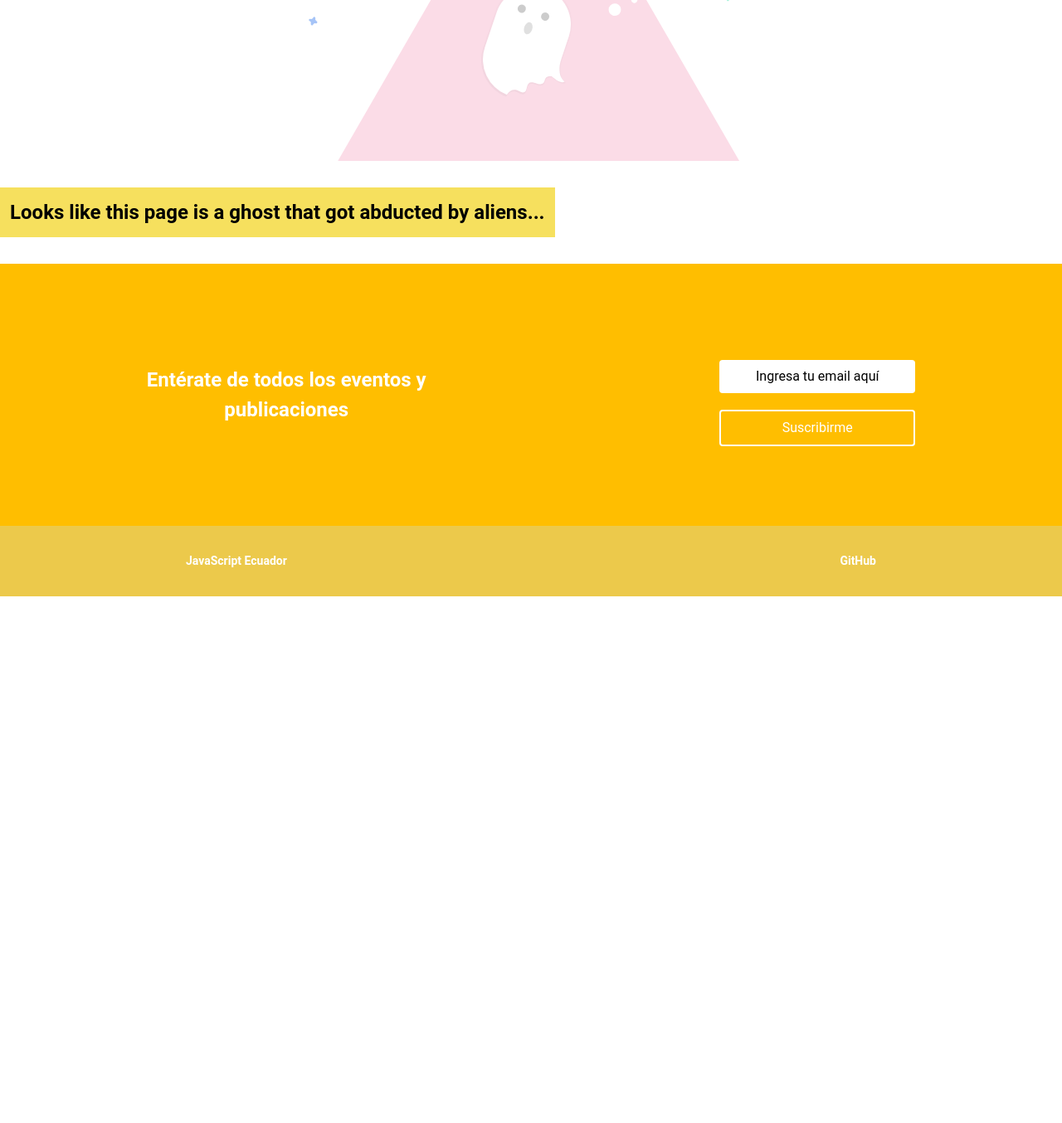
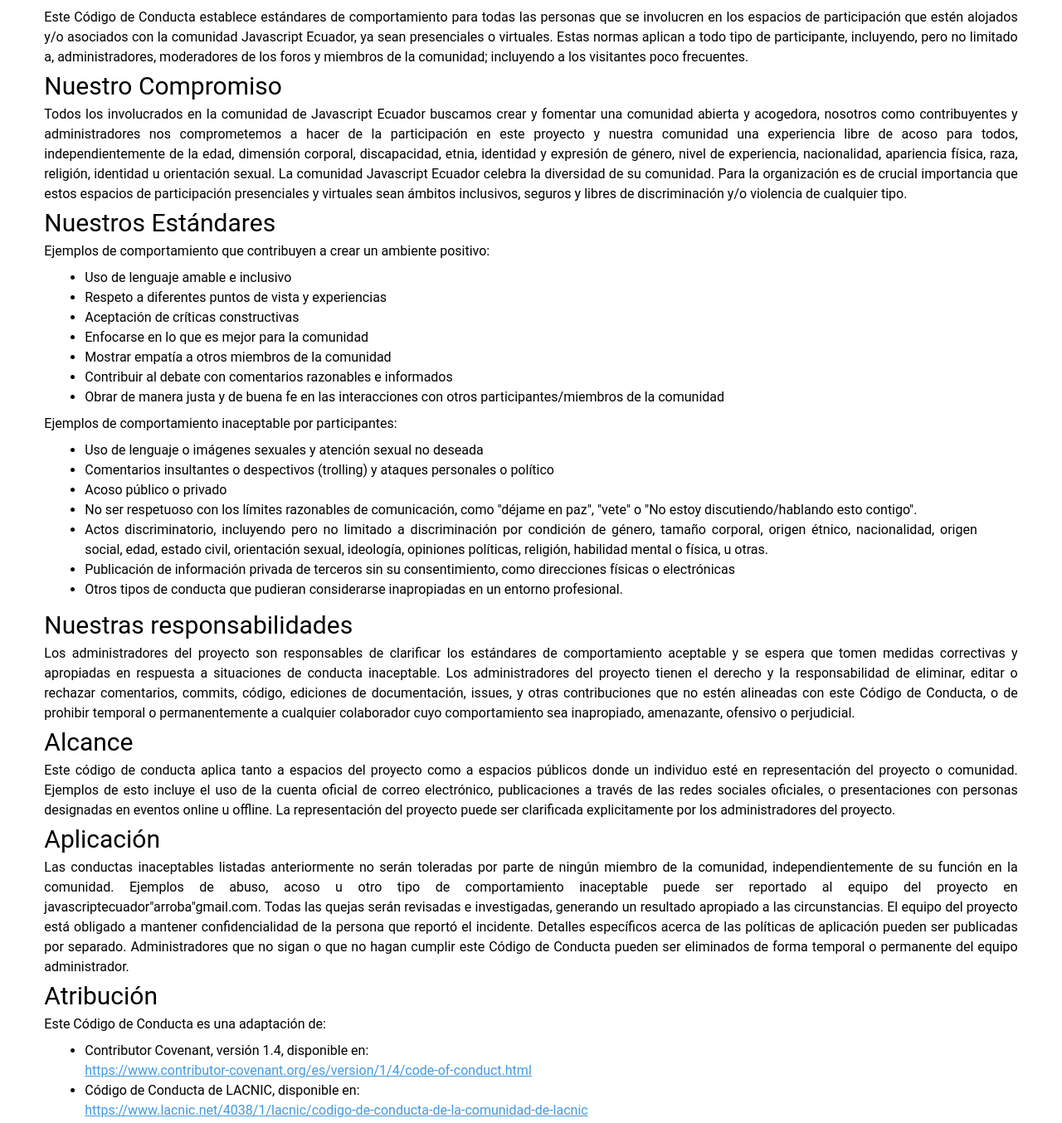
Before and after one commit to javascriptecuador/web, a Gatsby site: page /code-of-conduct in a window 1280 px wide. Before the commit this address had no page. Shown: the part 460-1814 px from the top of the page at 83% size. Before the commit the page ends 1179 px from the top, so only its background shows below. Built offline with nearby package versions, Linux system fonts and the light colour scheme; Gatsby itself is replaced by a stand-in of ours.

Commit message:
feat(codigo de conducta): sin problemas

```diff
--- a/src/components/header.js
+++ b/src/components/header.js
@@ -17,9 +17,7 @@
     <header className="bg-transparent">
       <div className="flex flex-wrap items-center justify-between max-w-4xl p-4 mx-auto md:p-8">
         <Link to="/">
-          <h4 className="flex items-center text-black no-underline">
-            Inicio
-          </h4>
+          <h4 className="flex items-center text-black no-underline">Inicio</h4>
         </Link>
 
         <button
@@ -51,7 +49,7 @@
               title: `Blog`,
             },
             {
-              route: `/codigo-de-conducta`,
+              route: `/code-of-conduct`,
               title: `Código de Conducta`,
             },
             {
@@ -71,6 +69,6 @@
       </div>
     </header>
   );
-}
+};
 
 export default Header;
--- /dev/null
+++ b/src/pages/code-of-conduct.js
@@ -0,0 +1,178 @@
+import React from "react";
+import codeConductImg from "../images/code-of-conduct.svg";
+import Layout from "../components/layout/layout";
+const codeConduct = () => {
+  return (
+    <div>
+      <Layout>
+        <h2 className="text-center mt-4">Code of conduct</h2>
+        <img className="mx-auto my-5" src={codeConductImg} />
+        <p className="text-justify  w-11/12 mx-auto">
+          Este Código de Conducta establece estándares de comportamiento para
+          todas las personas que se involucren en los espacios de participación
+          que estén alojados y/o asociados con la comunidad Javascript Ecuador,
+          ya sean presenciales o virtuales. Estas normas aplican a todo tipo de
+          participante, incluyendo, pero no limitado a, administradores,
+          moderadores de los foros y miembros de la comunidad; incluyendo a los
+          visitantes poco frecuentes.
+        </p>
+        <section className="mb-10">
+          <article className="text-justify  w-11/12 mx-auto">
+            <h3 className="w-11/12 m-0 mt-4" style={{ marginBlock: 0 }}>
+              Nuestro Compromiso
+            </h3>
+            <p>
+              Todos los involucrados en la comunidad de Javascript Ecuador
+              buscamos crear y fomentar una comunidad abierta y acogedora,
+              nosotros como contribuyentes y administradores nos comprometemos a
+              hacer de la participación en este proyecto y nuestra comunidad una
+              experiencia libre de acoso para todos, independientemente de la
+              edad, dimensión corporal, discapacidad, etnia, identidad y
+              expresión de género, nivel de experiencia, nacionalidad,
+              apariencia física, raza, religión, identidad u orientación sexual.
+              La comunidad Javascript Ecuador celebra la diversidad de su
+              comunidad. Para la organización es de crucial importancia que
+              estos espacios de participación presenciales y virtuales sean
+              ámbitos inclusivos, seguros y libres de discriminación y/o
+              violencia de cualquier tipo.
+            </p>
+          </article>
+          <article className="text-justify  w-11/12 mx-auto">
+            <h3 className="w-11/12 m-0 mt-4" style={{ marginBlock: 0 }}>
+              Nuestros Estándares
+            </h3>
+            <p>
+              Ejemplos de comportamiento que contribuyen a crear un ambiente
+              positivo:
+            </p>
+            <ul className="list-disc my-2  mx-auto w-11/12">
+              <li>Uso de lenguaje amable e inclusivo </li>
+              <li>Respeto a diferentes puntos de vista y experiencias</li>
+              <li>Aceptación de críticas constructivas</li>
+              <li>Enfocarse en lo que es mejor para la comunidad</li>
+              <li>Mostrar empatía a otros miembros de la comunidad</li>
+              <li>
+                Contribuir al debate con comentarios razonables e informados
+              </li>
+              <li>
+                Obrar de manera justa y de buena fe en las interacciones con
+                otros participantes/miembros de la comunidad
+              </li>
+            </ul>
+            <p>Ejemplos de comportamiento inaceptable por participantes:</p>
+            <ul className="list-disc my-2  mx-auto w-11/12">
+              <li>
+                Uso de lenguaje o imágenes sexuales y atención sexual no deseada
+              </li>
+              <li>
+                Comentarios insultantes o despectivos (trolling) y ataques
+                personales o político
+              </li>
+              <li>Acoso público o privado</li>
+              <li>
+                No ser respetuoso con los límites razonables de comunicación,
+                como "déjame en paz", "vete" o "No estoy discutiendo/hablando
+                esto contigo".
+              </li>
+              <li>
+                Actos discriminatorio, incluyendo pero no limitado a
+                discriminación por condición de género, tamaño corporal, origen
+                étnico, nacionalidad, origen social, edad, estado civil,
+                orientación sexual, ideología, opiniones políticas, religión,
+                habilidad mental o física, u otras.
+              </li>
+              <li>
+                Publicación de información privada de terceros sin su
+                consentimiento, como direcciones físicas o electrónicas
+              </li>
+              <li>
+                Otros tipos de conducta que pudieran considerarse inapropiadas
+                en un entorno profesional.
+              </li>
+            </ul>
+          </article>
+          <article className="text-justify  w-11/12 mx-auto">
+            <h3 className="w-11/12 m-0 mt-4" style={{ marginBlock: 0 }}>
+              Nuestras responsabilidades
+            </h3>
+            <p>
+              Los administradores del proyecto son responsables de clarificar
+              los estándares de comportamiento aceptable y se espera que tomen
+              medidas correctivas y apropiadas en respuesta a situaciones de
+              conducta inaceptable. Los administradores del proyecto tienen el
+              derecho y la responsabilidad de eliminar, editar o rechazar
+              comentarios, commits, código, ediciones de documentación, issues,
+              y otras contribuciones que no estén alineadas con este Código de
+              Conducta, o de prohibir temporal o permanentemente a cualquier
+              colaborador cuyo comportamiento sea inapropiado, amenazante,
+              ofensivo o perjudicial.
+            </p>
+          </article>
+          <article className="text-justify  w-11/12 mx-auto">
+            <h3 className="w-11/12 m-0 mt-4" style={{ marginBlock: 0 }}>
+              Alcance
+            </h3>
+            <p>
+              Este código de conducta aplica tanto a espacios del proyecto como
+              a espacios públicos donde un individuo esté en representación del
+              proyecto o comunidad. Ejemplos de esto incluye el uso de la cuenta
+              oficial de correo electrónico, publicaciones a través de las redes
+              sociales oficiales, o presentaciones con personas designadas en
+              eventos online u offline. La representación del proyecto puede ser
+              clarificada explicitamente por los administradores del proyecto.
+            </p>
+          </article>
+          <article className="text-justify  w-11/12 mx-auto">
+            <h3 className="w-11/12 m-0 mt-4" style={{ marginBlock: 0 }}>
+              Aplicación
+            </h3>
+            <p>
+              Las conductas inaceptables listadas anteriormente no serán
+              toleradas por parte de ningún miembro de la comunidad,
+              independientemente de su función en la comunidad. Ejemplos de
+              abuso, acoso u otro tipo de comportamiento inaceptable puede ser
+              reportado al equipo del proyecto en
+              javascriptecuador"arroba"gmail.com. Todas las quejas serán
+              revisadas e investigadas, generando un resultado apropiado a las
+              circunstancias. El equipo del proyecto está obligado a mantener
+              confidencialidad de la persona que reportó el incidente. Detalles
+              específicos acerca de las políticas de aplicación pueden ser
+              publicadas por separado. Administradores que no sigan o que no
+              hagan cumplir este Código de Conducta pueden ser eliminados de
+              forma temporal o permanente del equipo administrador.
+            </p>
+          </article>
+          <article className="text-justify  w-11/12 mx-auto">
+            <h3 className="w-11/12 m-0 mt-4" style={{ marginBlock: 0 }}>
+              Atribución
+            </h3>
+            <p>Este Código de Conducta es una adaptación de:</p>
+            <ul className="list-disc my-2  mx-auto w-11/12">
+              <li>
+                Contributor Covenant, versión 1.4, disponible en:
+                <br />
+                <a
+                  className="underline text-blue-500 hover:text-red-500"
+                  href="https://www.contributor-covenant.org/es/version/1/4/code-of-conduct.html"
+                >
+                  https://www.contributor-covenant.org/es/version/1/4/code-of-conduct.html
+                </a>
+              </li>
+              <li>
+                Código de Conducta de LACNIC, disponible en: <br />
+                <a
+                  className="underline text-blue-500 hover:text-red-500"
+                  href="https://www.lacnic.net/4038/1/lacnic/codigo-de-conducta-de-la-comunidad-de-lacnic"
+                >
+                  https://www.lacnic.net/4038/1/lacnic/codigo-de-conducta-de-la-comunidad-de-lacnic
+                </a>
+              </li>
+            </ul>
+          </article>
+        </section>
+      </Layout>
+    </div>
+  );
+};
+
+export default codeConduct;
```
Also changed, not shown: src/images/code-of-conduct.svg (added), 1 other file.
